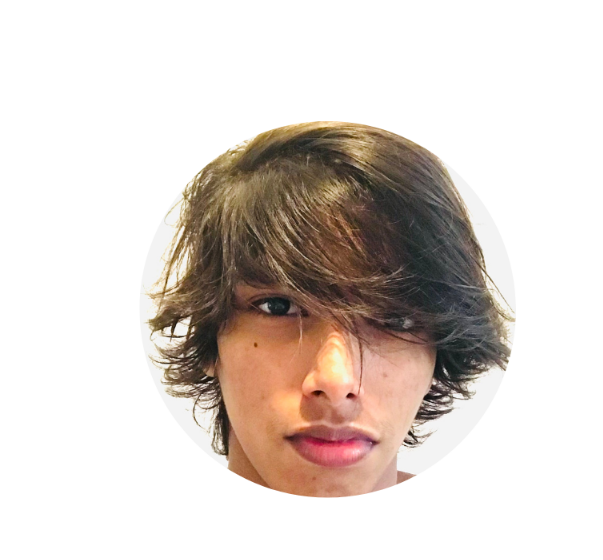
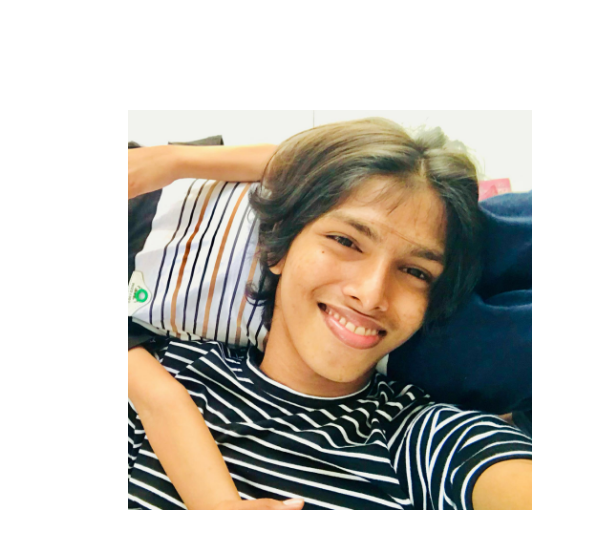
Before and after one commit to colinattic/colinattic1, a plain HTML site: page index.html in a window 1280 px wide. Shown: the part 174-734 px from the top of the page, 136-739 px from the left. Drawn offline with Linux system fonts and the light colour scheme.

Commit message:
Update index.html

```diff
--- a/index.html
+++ b/index.html
@@ -38,7 +38,7 @@
     </nav>
     <section id="profile">
       <div class="section__pic-container">
-        <img src="33.png" alt="John Doe profile picture" />
+        <img src="232.png" alt="John Doe profile picture" />
       </div>
       <div class="section__text">
         <p class="section__text__p1">Hello, I'm Lukman</p>
```
